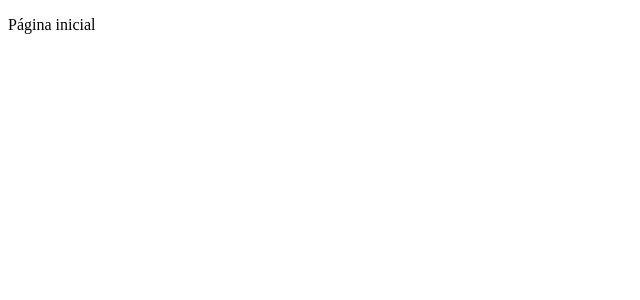
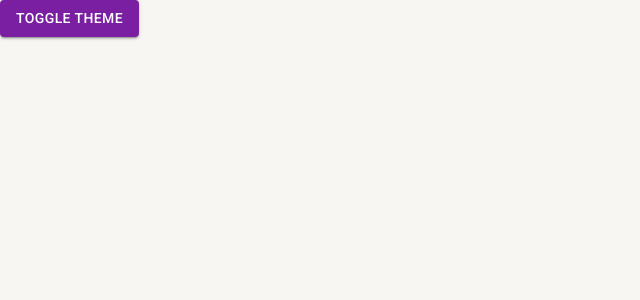
Before and after one commit to douglazfigueiredo/react-with-materialui, a React (Vite) app: page /pagina-inicial in a window 1280 px wide. Shown: the top 300 px of the page, without its empty margins (0-640 px from the left). Built offline with nearby package versions, Linux system fonts and the light colour scheme.

Commit message:
feat: adicionado tema escuro e troca de tema

```diff
--- a/index.html
+++ b/index.html
@@ -5,10 +5,13 @@
   <meta charset="UTF-8" />
   <link rel="icon" type="image/svg+xml" href="/src/favicon.svg" />
   <meta name="viewport" content="width=device-width, initial-scale=1.0" />
+
+  <link rel="stylesheet" href="https://fonts.googleapis.com/css?family=Roboto:300,400,500,700&display=swap" />
+  <link rel="stylesheet" href="https://fonts.googleapis.com/icon?family=Material+Icons" />
   <title>Cadastros</title>
 </head>
 
-<body>
+<body style="margin:0; padding:0;">
   <div id="root"></div>
   <script type="module" src="/src/main.tsx"></script>
 </body>
--- a/package.json
+++ b/package.json
@@ -8,6 +8,10 @@
     "preview": "vite preview"
   },
   "dependencies": {
+    "@emotion/react": "^11.8.1",
+    "@emotion/styled": "^11.8.1",
+    "@mui/icons-material": "^5.4.4",
+    "@mui/material": "^5.4.4",
     "react": "^17.0.2",
     "react-dom": "^17.0.2",
     "react-router-dom": "6"
--- a/src/App.tsx
+++ b/src/App.tsx
@@ -1,10 +1,14 @@
 import { BrowserRouter } from 'react-router-dom'
+
 import { AppRoutes } from './routes'
+import { AppThemeProvider } from './shared/contexts';
 
-export default function App() {
+export const App = () => {
   return (
-    <BrowserRouter>
-      <AppRoutes />
-    </BrowserRouter>
+    <AppThemeProvider>
+      <BrowserRouter>
+        <AppRoutes />
+      </BrowserRouter>
+    </AppThemeProvider>
   )
 }
--- a/src/main.tsx
+++ b/src/main.tsx
@@ -1,6 +1,6 @@
 import React from 'react'
 import ReactDOM from 'react-dom'
-import App from './App'
+import { App } from './App'
 
 ReactDOM.render(
   <React.StrictMode>
--- a/src/routes/index.tsx
+++ b/src/routes/index.tsx
@@ -1,8 +1,13 @@
+import { Button } from "@mui/material"
 import { Routes, Route, Navigate } from "react-router"
+import { useAppThemeContext } from "../shared/contexts"
+
 export const AppRoutes = () => {
+  const { toggleTheme } = useAppThemeContext()
+
   return (
     <Routes>
-      <Route path="/pagina-inicial" element={<p>Página inicial</p>} />
+      <Route path="/pagina-inicial" element={<Button variant='contained' color='primary' onClick={toggleTheme}>Toggle Theme</Button>} />
 
       <Route path="*" element={<Navigate to="/pagina-inicial" />} />
     </Routes>
--- /dev/null
+++ b/src/shared/contexts/ThemeContext.tsx
@@ -0,0 +1,40 @@
+import { createContext, useCallback, useContext, useMemo, useState } from "react";
+import { ThemeProvider } from '@mui/material';
+import { Box } from "@mui/system";
+
+import { DarkTheme, LightTheme } from '../themes';
+
+interface IThemeContextData {
+  themeName: 'light' | 'dark';
+  toggleTheme: () => void;
+}
+
+const ThemeContext = createContext({} as IThemeContextData)
+
+export const useAppThemeContext = () => {
+  return useContext(ThemeContext)
+}
+
+export const AppThemeProvider: React.FC = ({ children }) => {
+  const [themeName, setThemeName] = useState<'light' | 'dark'>('light')
+
+  const toggleTheme = useCallback(() => {
+    setThemeName(oldThemeName => oldThemeName === 'light' ? 'dark' : 'light')
+  }, [])
+
+  const theme = useMemo(() => {
+    if (themeName === 'light') return LightTheme
+
+    return DarkTheme
+  }, [themeName])
+
+  return (
+    <ThemeContext.Provider value={{ themeName, toggleTheme }}>
+      <ThemeProvider theme={theme}>
+        <Box width="100vw" height="100vh" bgcolor={theme.palette.background.default}>
+          {children}
+        </Box>
+      </ThemeProvider>
+    </ThemeContext.Provider>
+  )
+}
--- a/src/shared/contexts/index.ts
+++ b/src/shared/contexts/index.ts
@@ -1 +1 @@
-export { }
+export * from './ThemeContext'
--- /dev/null
+++ b/src/shared/themes/Dark.ts
@@ -0,0 +1,23 @@
+import { createTheme } from "@mui/material"
+import { purple, cyan } from "@mui/material/colors"
+
+export const DarkTheme = createTheme({
+  palette: {
+    primary: {
+      main: purple[700],
+      dark: purple[800],
+      light: purple[500],
+      contrastText: '#FFFFFF',
+    },
+    secondary: {
+      main: cyan[500],
+      dark: cyan[400],
+      light: cyan[300],
+      contrastText: '#FFFFFF',
+    },
+    background: {
+      paper: '#303134',
+      default: '#202124',
+    }
+  }
+})
--- /dev/null
+++ b/src/shared/themes/Light.ts
@@ -0,0 +1,23 @@
+import { createTheme } from "@mui/material"
+import { purple, cyan, red } from "@mui/material/colors"
+
+export const LightTheme = createTheme({
+  palette: {
+    primary: {
+      main: purple[700],
+      dark: purple[800],
+      light: purple[500],
+      contrastText: '#FFFFFF',
+    },
+    secondary: {
+      main: cyan[500],
+      dark: cyan[400],
+      light: cyan[300],
+      contrastText: '#FFFFFF',
+    },
+    background: {
+      paper: '#FFFFFF',
+      default: '#F7F6F3',
+    }
+  }
+})
--- a/src/shared/themes/index.ts
+++ b/src/shared/themes/index.ts
@@ -1 +1,2 @@
-export { }
+export * from './Light'
+export * from './Dark'
```
Also changed, not shown: 1 other file (tests, documents, lock files or other folders).
